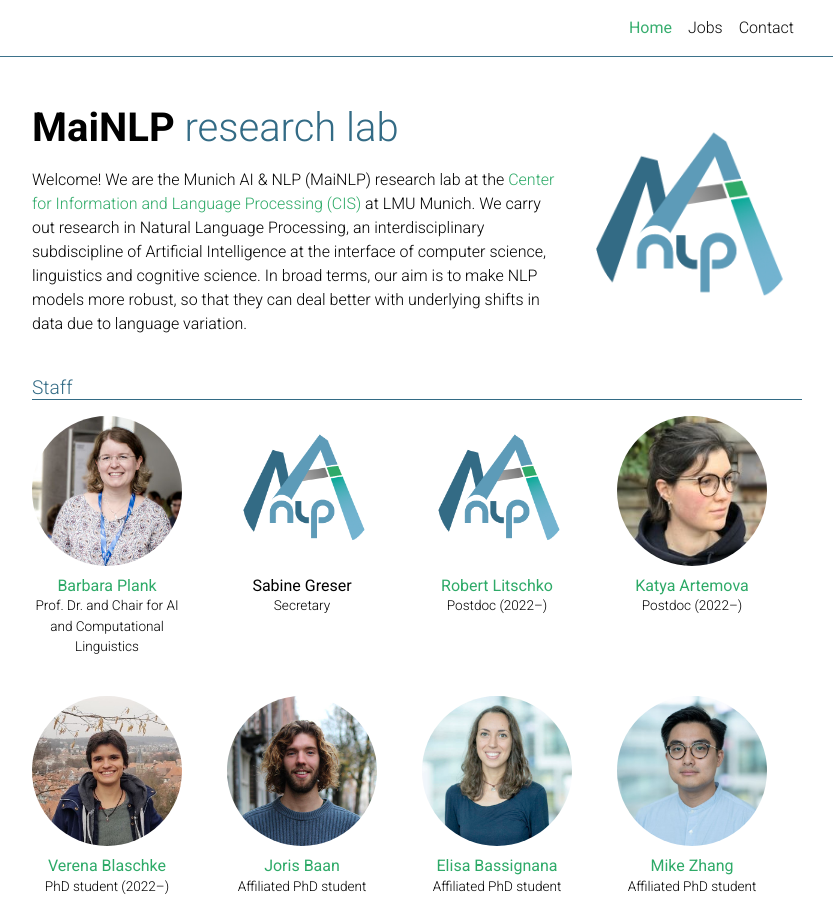
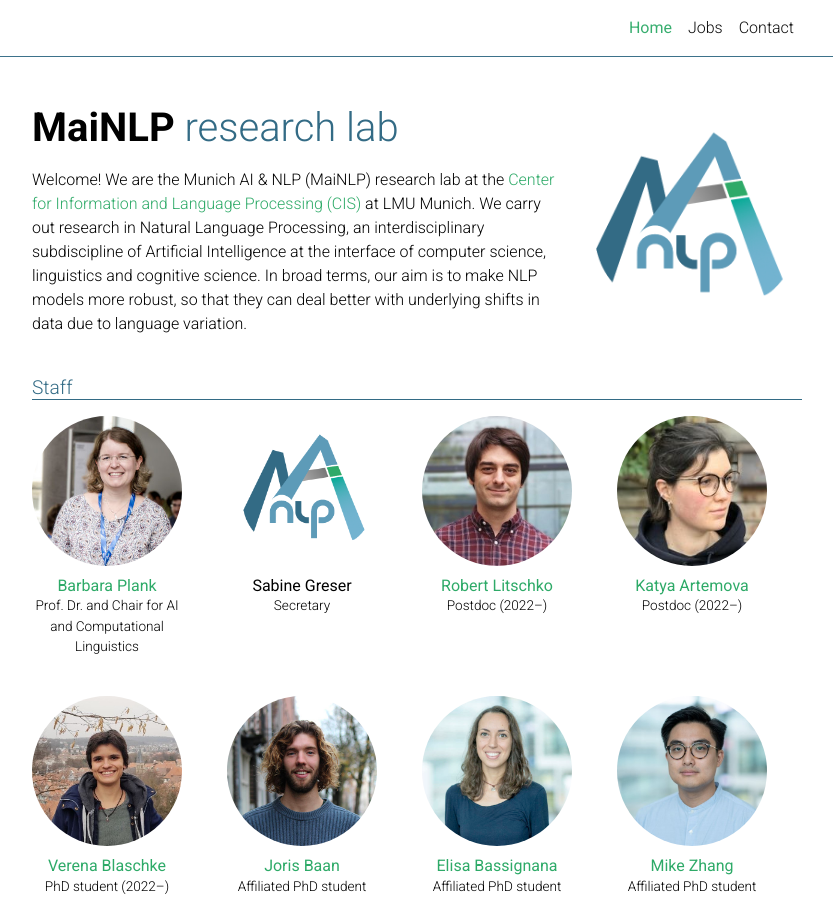
Before and after one commit to mainlp/mainlp.github.io, a Jekyll site: the page built from _pages/about.md, in a window 1280 px wide and 900 px high. Shown: the whole window, without its empty margins (223-1056 px from the left). Built offline with Jekyll 4.4.1, drawn with Linux system fonts in a browser that asks for light colours; full-size pictures stand in for the smaller copies a plugin makes; comment, search, counter and statistics services are not loaded; a style sheet for code colours, icons or effects is not loaded.

Commit message:
photo update

```diff
--- a/_pages/about.md
+++ b/_pages/about.md
@@ -27,6 +27,7 @@ staff:
     - name: Robert Litschko
       description: Postdoc (2022–)
       website: https://rlitschk.github.io/
+      picture: robert.png
     - name: Katya Artemova
       description: Postdoc (2022–)
       website: https://scholar.google.com/citations?hl=en&user=G0lCb3wAAAAJ
```
Also changed, not shown: assets/img/robert.png (added).
